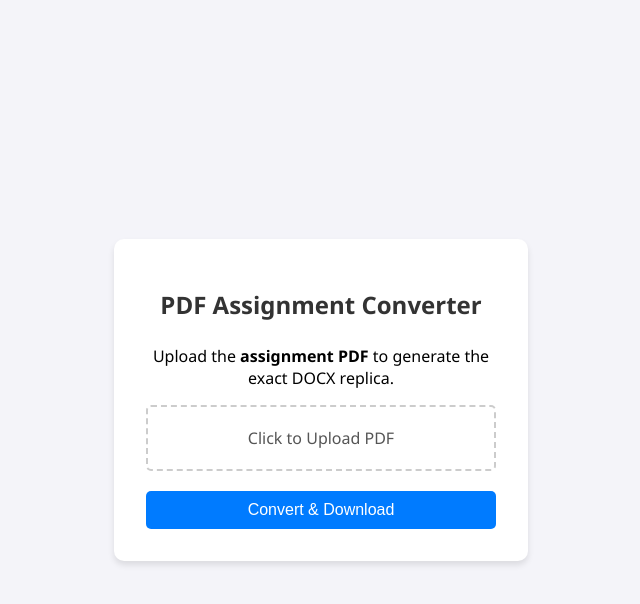
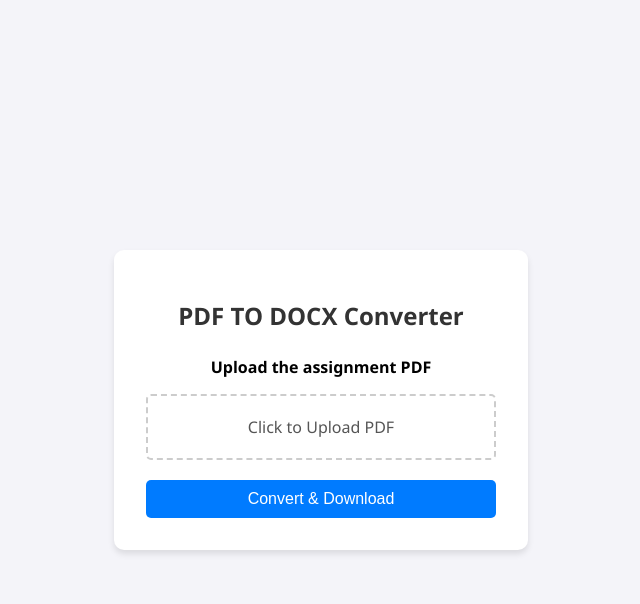
Before and after one commit to Omkar1979/PDF_TO_DOCX-Converter, a Flask app: page / in a window 1280 px wide. Shown: the top 604 px of the page, without its empty margins (319-959 px from the left). Run offline with Flask 3, Linux system fonts and the light colour scheme.

Commit message:
updated frontend

```diff
--- a/templates/index.html
+++ b/templates/index.html
@@ -48,8 +48,8 @@
 </head>
 <body>
     <div class="container">
-        <h1>PDF Assignment Converter</h1>
-        <p>Upload the <b>assignment PDF</b> to generate the exact DOCX replica.</p>
+        <h1>PDF TO DOCX Converter</h1>
+        <p> <b>Upload the assignment PDF</b> </p>
 
         <form action="/convert" method="post" enctype="multipart/form-data">
             <div class="file-upload" onclick="document.getElementById('file').click()">
```
